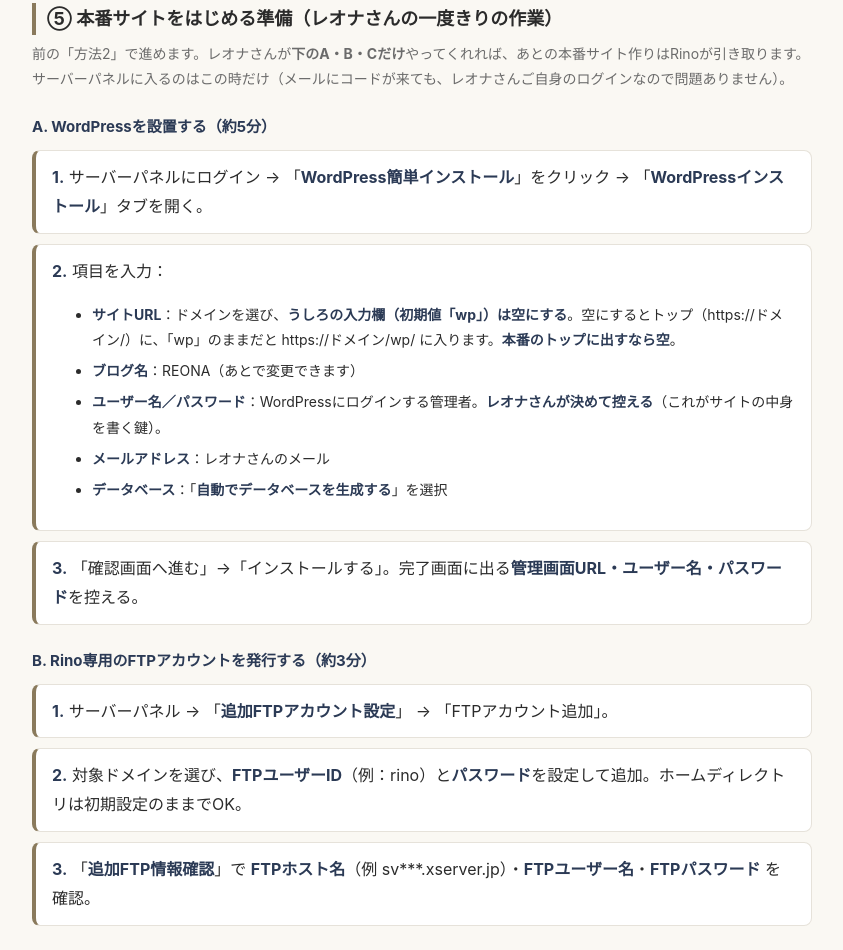
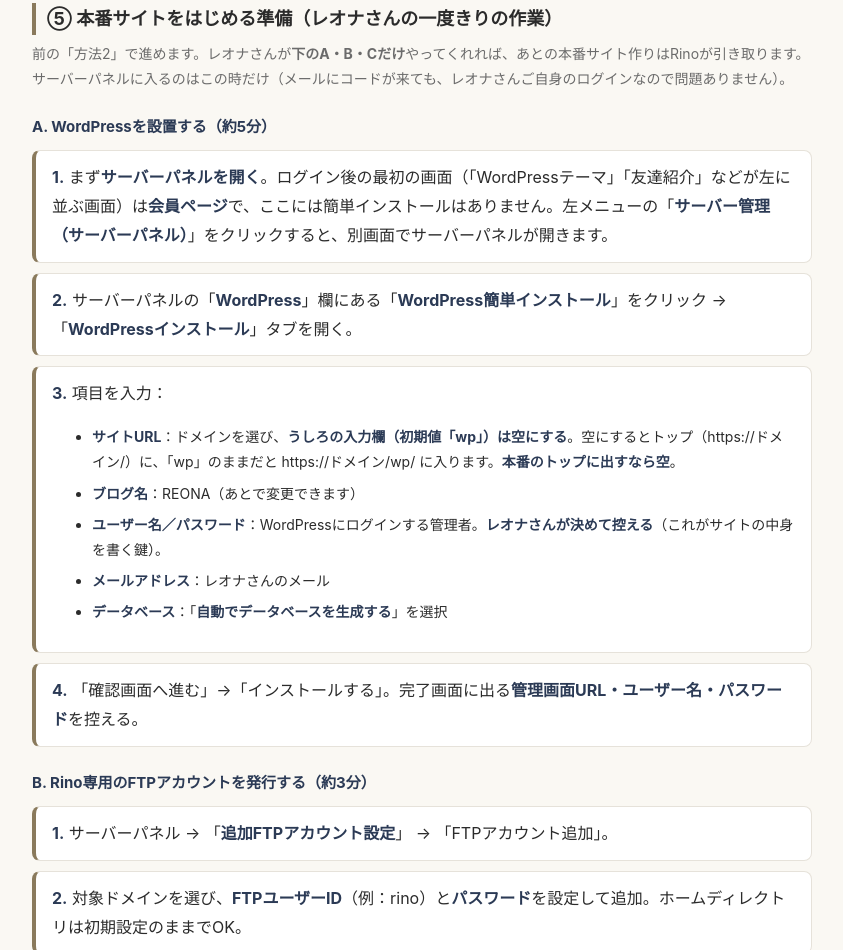
Before and after one commit to DJ-RINO/reona-share, a plain HTML site: page guide.html in a window 1280 px wide. Shown: the part 7367-8317 px from the top of the page, without its empty margins (218-1061 px from the left). Drawn offline with Linux system fonts and the light colour scheme.

Commit message:
WP簡単インストール導線を修正(会員ページ→サーバーパネル)

```diff
--- a/guide.html
+++ b/guide.html
@@ -238,8 +238,9 @@
   <p class="lead">前の「方法2」で進めます。レオナさんが<b>下のA・B・Cだけ</b>やってくれれば、あとの本番サイト作りはRinoが引き取ります。サーバーパネルに入るのはこの時だけ（メールにコードが来ても、レオナさんご自身のログインなので問題ありません）。</p>
 
   <h3>A. WordPressを設置する（約5分）</h3>
-  <div class="step"><b>1.</b> サーバーパネルにログイン → 「<b>WordPress簡単インストール</b>」をクリック → 「<b>WordPressインストール</b>」タブを開く。</div>
-  <div class="step"><b>2.</b> 項目を入力：
+  <div class="step"><b>1.</b> まず<b>サーバーパネルを開く</b>。ログイン後の最初の画面（「WordPressテーマ」「友達紹介」などが左に並ぶ画面）は<b>会員ページ</b>で、ここには簡単インストールはありません。左メニューの「<b>サーバー管理（サーバーパネル）</b>」をクリックすると、別画面でサーバーパネルが開きます。</div>
+  <div class="step"><b>2.</b> サーバーパネルの「<b>WordPress</b>」欄にある「<b>WordPress簡単インストール</b>」をクリック → 「<b>WordPressインストール</b>」タブを開く。</div>
+  <div class="step"><b>3.</b> 項目を入力：
     <ul>
       <li><b>サイトURL</b>：ドメインを選び、<b>うしろの入力欄（初期値「wp」）は空にする</b>。空にするとトップ（https://ドメイン/）に、「wp」のままだと https://ドメイン/wp/ に入ります。<b>本番のトップに出すなら空</b>。</li>
       <li><b>ブログ名</b>：REONA（あとで変更できます）</li>
@@ -248,7 +249,7 @@
       <li><b>データベース</b>：「<b>自動でデータベースを生成する</b>」を選択</li>
     </ul>
   </div>
-  <div class="step"><b>3.</b> 「確認画面へ進む」→「インストールする」。完了画面に出る<b>管理画面URL・ユーザー名・パスワード</b>を控える。</div>
+  <div class="step"><b>4.</b> 「確認画面へ進む」→「インストールする」。完了画面に出る<b>管理画面URL・ユーザー名・パスワード</b>を控える。</div>
 
   <h3>B. Rino専用のFTPアカウントを発行する（約3分）</h3>
   <div class="step"><b>1.</b> サーバーパネル → 「<b>追加FTPアカウント設定</b>」 → 「FTPアカウント追加」。</div>
```
